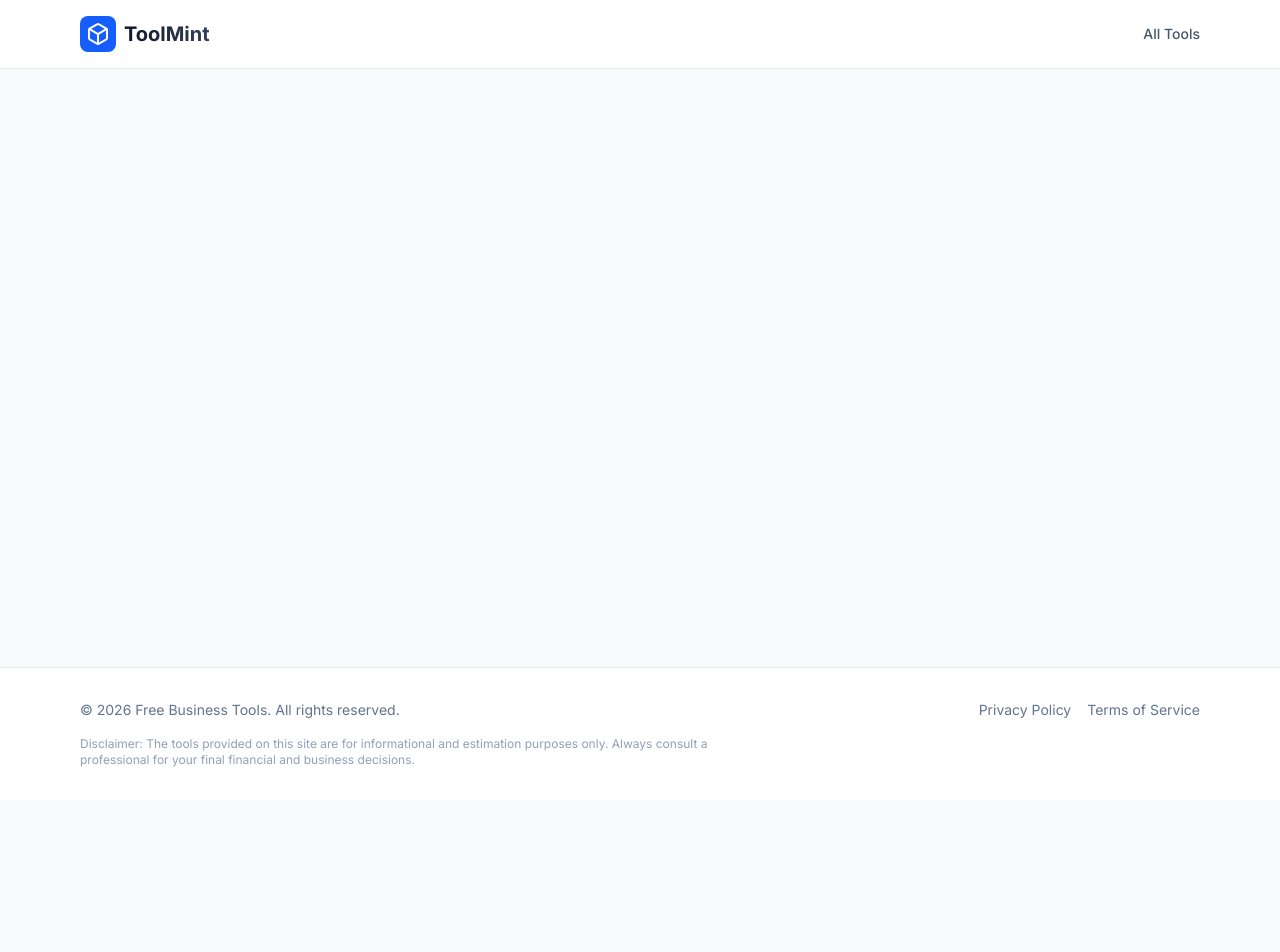
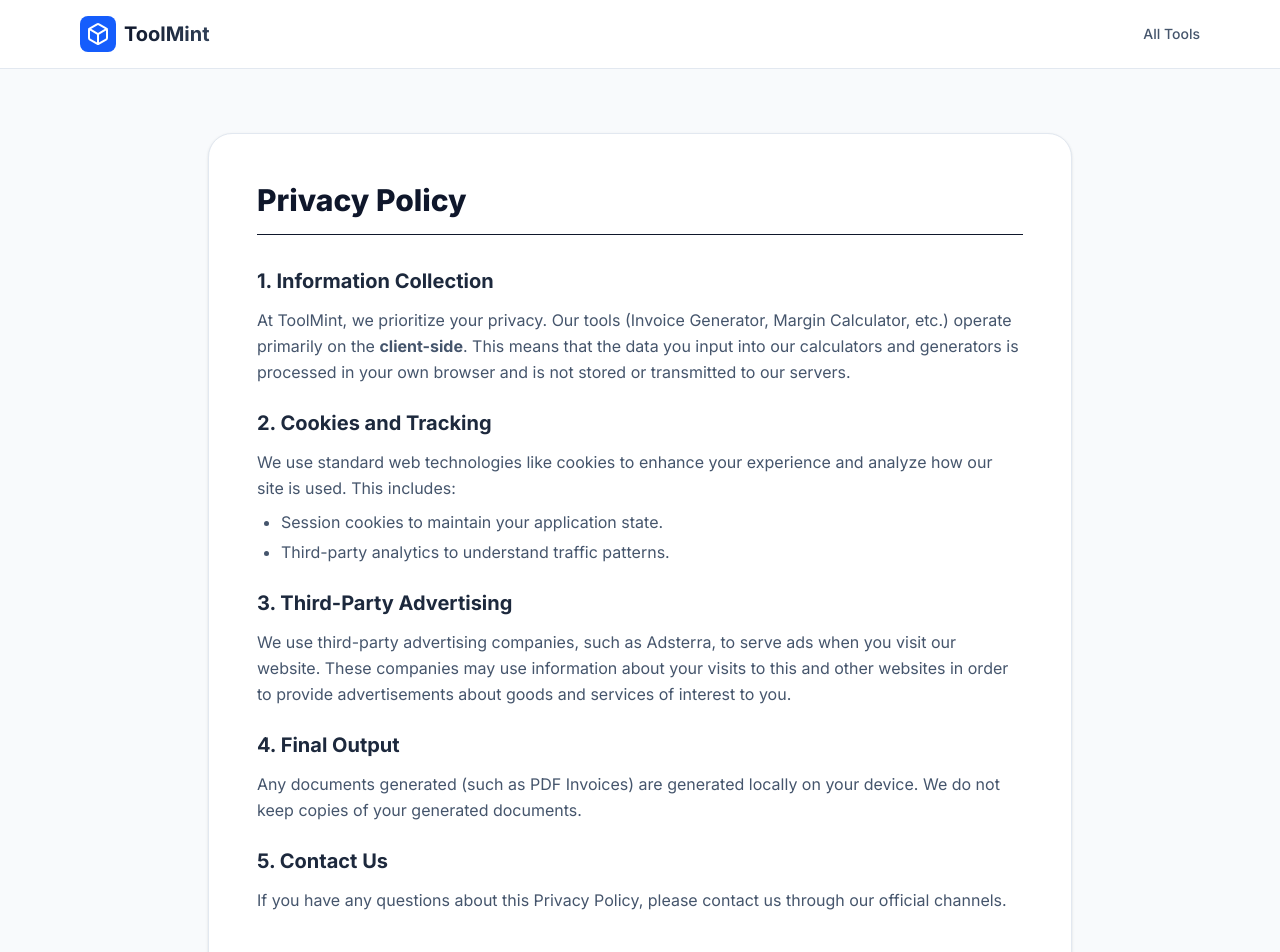
Before and after one commit to susionoahmad/toolmint, a Vue app: page /privacy in a window 1280 px wide. Shown: the top 952 px of the page. Before the commit the page ends 800 px from the top, so only its background shows below. Built offline with nearby package versions, Linux system fonts and the light colour scheme.

Commit message:
feat: add Privacy Policy and Terms of Service pages

```diff
--- a/src/App.vue
+++ b/src/App.vue
@@ -32,9 +32,9 @@
           <div class="text-sm text-slate-500">
             &copy; {{ new Date().getFullYear() }} Free Business Tools. All rights reserved.
           </div>
-          <div class="flex gap-4 text-sm text-slate-500">
-            <a href="#" class="hover:text-blue-600 transition">Privacy Policy</a>
-            <a href="#" class="hover:text-blue-600 transition">Terms of Service</a>
+          <div class="flex gap-4 text-sm text-slate-500 font-medium">
+            <router-link to="/privacy" class="hover:text-blue-600 transition underline-offset-4 hover:underline">Privacy Policy</router-link>
+            <router-link to="/terms" class="hover:text-blue-600 transition underline-offset-4 hover:underline">Terms of Service</router-link>
           </div>
         </div>
         <div class="mt-4 text-xs text-slate-400 text-center md:text-left max-w-2xl">
--- /dev/null
+++ b/src/pages/PrivacyPolicy.vue
@@ -0,0 +1,61 @@
+<template>
+  <div class="max-w-4xl mx-auto px-4 py-16">
+    <div class="bg-white rounded-3xl shadow-sm border border-slate-200 p-8 md:p-12">
+      <h1 class="text-3xl font-extrabold text-slate-900 mb-8 pb-4 border-b">Privacy Policy</h1>
+
+      <div class="space-y-6 text-slate-600 leading-relaxed">
+        <section>
+          <h2 class="text-xl font-bold text-slate-800 mb-3">1. Information Collection</h2>
+          <p>
+            At ToolMint, we prioritize your privacy. Our tools (Invoice Generator, Margin Calculator, etc.) operate primarily on the <strong>client-side</strong>. This means that the data you input into our calculators and generators is processed in your own browser and is not stored or transmitted to our servers.
+          </p>
+        </section>
+
+        <section>
+          <h2 class="text-xl font-bold text-slate-800 mb-3">2. Cookies and Tracking</h2>
+          <p>
+            We use standard web technologies like cookies to enhance your experience and analyze how our site is used. This includes:
+          </p>
+          <ul class="list-disc ml-6 mt-2 space-y-1">
+            <li>Session cookies to maintain your application state.</li>
+            <li>Third-party analytics to understand traffic patterns.</li>
+          </ul>
+        </section>
+
+        <section>
+          <h2 class="text-xl font-bold text-slate-800 mb-3">3. Third-Party Advertising</h2>
+          <p>
+            We use third-party advertising companies, such as Adsterra, to serve ads when you visit our website. These companies may use information about your visits to this and other websites in order to provide advertisements about goods and services of interest to you.
+          </p>
+        </section>
+
+        <section>
+          <h2 class="text-xl font-bold text-slate-800 mb-3">4. Final Output</h2>
+          <p>
+            Any documents generated (such as PDF Invoices) are generated locally on your device. We do not keep copies of your generated documents.
+          </p>
+        </section>
+
+        <section>
+          <h2 class="text-xl font-bold text-slate-800 mb-3">5. Contact Us</h2>
+          <p>
+            If you have any questions about this Privacy Policy, please contact us through our official channels.
+          </p>
+        </section>
+
+        <div class="mt-12 pt-8 border-t text-sm text-slate-400">
+          Last updated: {{ new Date().toLocaleDateString() }}
+        </div>
+      </div>
+    </div>
+  </div>
+</template>
+
+<script setup lang="ts">
+import { onMounted } from 'vue';
+import { setSEO } from '../utils/seo';
+
+onMounted(() => {
+  setSEO('Privacy Policy - ToolMint', 'Our commitment to protecting your privacy and data security.');
+});
+</script>
--- /dev/null
+++ b/src/pages/TermsOfService.vue
@@ -0,0 +1,64 @@
+<template>
+  <div class="max-w-4xl mx-auto px-4 py-16">
+    <div class="bg-white rounded-3xl shadow-sm border border-slate-200 p-8 md:p-12">
+      <h1 class="text-3xl font-extrabold text-slate-900 mb-8 pb-4 border-b">Terms of Service</h1>
+
+      <div class="space-y-6 text-slate-600 leading-relaxed">
+        <section>
+          <h2 class="text-xl font-bold text-slate-800 mb-3">1. Acceptance of Terms</h2>
+          <p>
+            By accessing and using ToolMint, you agree to comply with and be bound by these Terms of Service. If you do not agree, please refrain from using our tools.
+          </p>
+        </section>
+
+        <section>
+          <h2 class="text-xl font-bold text-slate-800 mb-3">2. Use of Tools</h2>
+          <p>
+            Our tools are provided for <strong>informational and estimation purposes only</strong>. While we strive for accuracy, calculations may contain errors or be based on simplified formulas. You are responsible for verifying all results.
+          </p>
+        </section>
+
+        <section>
+          <h2 class="text-xl font-bold text-slate-800 mb-3">3. Disclaimer of Professional Advice</h2>
+          <p>
+            The content on ToolMint does not constitute financial, legal, or professional advice. Always consult with a qualified professional before making significant business or financial decisions based on calculations from this site.
+          </p>
+        </section>
+
+        <section>
+          <h2 class="text-xl font-bold text-slate-800 mb-3">4. Limitation of Liability</h2>
+          <p>
+            ToolMint and its operators shall not be liable for any direct, indirect, incidental, or consequential damages resulting from the use or inability to use our tools, or from any errors in the generated results.
+          </p>
+        </section>
+
+        <section>
+          <h2 class="text-xl font-bold text-slate-800 mb-3">5. Advertising and Third-Party Links</h2>
+          <p>
+            Our site features advertisements and may contain links to third-party websites. We are not responsible for the content, privacy practices, or reliability of any third-party services.
+          </p>
+        </section>
+
+        <section>
+          <h2 class="text-xl font-bold text-slate-800 mb-3">6. Modifications</h2>
+          <p>
+            We reserve the right to modify or discontinue any part of the service at any time without prior notice.
+          </p>
+        </section>
+
+        <div class="mt-12 pt-8 border-t text-sm text-slate-400">
+          Last updated: {{ new Date().toLocaleDateString() }}
+        </div>
+      </div>
+    </div>
+  </div>
+</template>
+
+<script setup lang="ts">
+import { onMounted } from 'vue';
+import { setSEO } from '../utils/seo';
+
+onMounted(() => {
+  setSEO('Terms of Service - ToolMint', 'Our terms and conditions for using the ToolMint platform.');
+});
+</script>
--- a/src/router/index.ts
+++ b/src/router/index.ts
@@ -6,7 +6,9 @@ const routes = [
   { path: '/margin', component: () => import('../pages/Margin.vue'), meta: { title: 'Profit Margin Calculator - Calculate Instantly' } },
   { path: '/discount', component: () => import('../pages/Discount.vue'), meta: { title: 'Discount Calculator - Find Savings Fast' } },
   { path: '/loan', component: () => import('../pages/Loan.vue'), meta: { title: 'Loan Calculator - Estimate Monthly Payments' } },
-  { path: '/dropship', component: () => import('../pages/Dropship.vue'), meta: { title: 'Dropship Profit Calculator - Advanced Analytics' } }
+  { path: '/dropship', component: () => import('../pages/Dropship.vue'), meta: { title: 'Dropship Profit Calculator - Advanced Analytics' } },
+  { path: '/privacy', component: () => import('../pages/PrivacyPolicy.vue'), meta: { title: 'Privacy Policy - ToolMint' } },
+  { path: '/terms', component: () => import('../pages/TermsOfService.vue'), meta: { title: 'Terms of Service - ToolMint' } }
 ];
 
 const router = createRouter({
```
